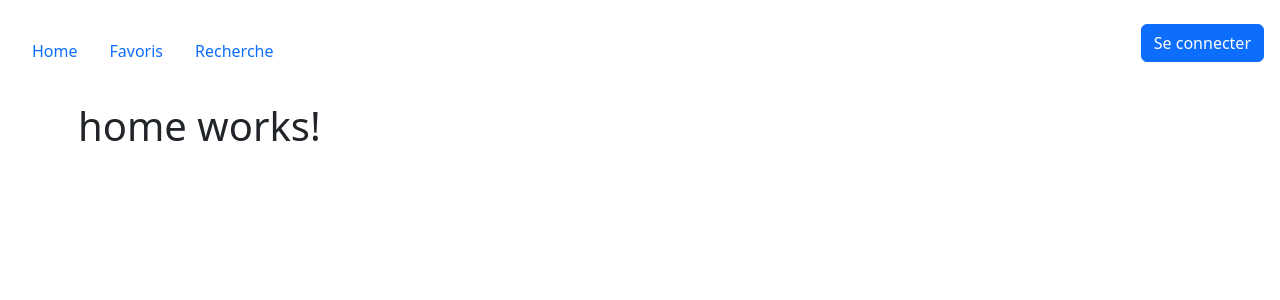
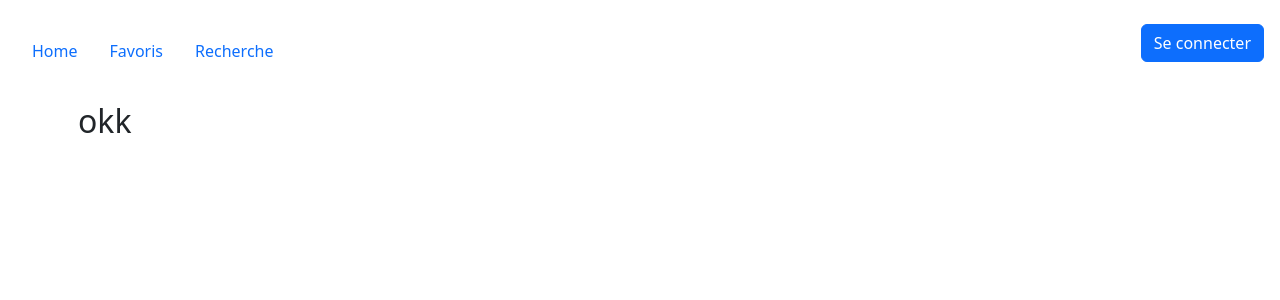
Before and after one commit to LarekMehdi/FO-cine-verse, an Angular app: page /home in a window 1280 px wide. Shown: the top 300 px of the page. Built offline with nearby package versions, Linux system fonts and the light colour scheme.

Commit message:
convention app- pour les composants

```diff
--- a/src/app/app.html
+++ b/src/app/app.html
@@ -1,4 +1,4 @@
-<navbar/>
+<app-navbar/>
 
 <main class="container mt-3 px-2">
     <router-outlet />
--- a/src/app/app.ts
+++ b/src/app/app.ts
@@ -1,6 +1,7 @@
 import { Component } from '@angular/core';
 import { RouterOutlet } from '@angular/router';
-import { Navbar } from "./navbar/navbar";
+import { Navbar } from './navbar/navbar';
+
 
 @Component({
   selector: 'app-root',
--- /dev/null
+++ b/src/app/components/title/title.html
@@ -0,0 +1,3 @@
+<article>
+    <h2>{{ content }}</h2>
+</article>
--- /dev/null
+++ b/src/app/components/title/title.ts
@@ -0,0 +1,12 @@
+import { Component, Input } from '@angular/core';
+
+@Component({
+  selector: 'app-title',
+  imports: [],
+  standalone: true,
+  templateUrl: './title.html',
+  styleUrl: './title.css'
+})
+export class Title {
+  @Input() content!: string;
+}
--- a/src/app/home/home.html
+++ b/src/app/home/home.html
@@ -1 +1,3 @@
-<h1>home works!</h1>
+<article>
+    <app-title content="okk"/>
+</article>
--- a/src/app/home/home.ts
+++ b/src/app/home/home.ts
@@ -1,11 +1,15 @@
 import { Component } from '@angular/core';
+import { Title } from '../components/title/title';
+
 
 @Component({
   selector: 'app-home',
-  imports: [],
+  imports: [
+    Title
+  ],
   templateUrl: './home.html',
   styleUrl: './home.css'
 })
 export class Home {
-
+  protected title: string = 'testtt'
 }
--- a/src/app/navbar/navbar.ts
+++ b/src/app/navbar/navbar.ts
@@ -1,7 +1,7 @@
 import { Component } from '@angular/core';
 
 @Component({
-  selector: 'navbar',
+  selector: 'app-navbar',
   imports: [],
   standalone: true,
   templateUrl: './navbar.html',
```
Also changed, not shown: src/app/components/title/title.css (added), 1 other file (tests, documents, lock files or other folders).
